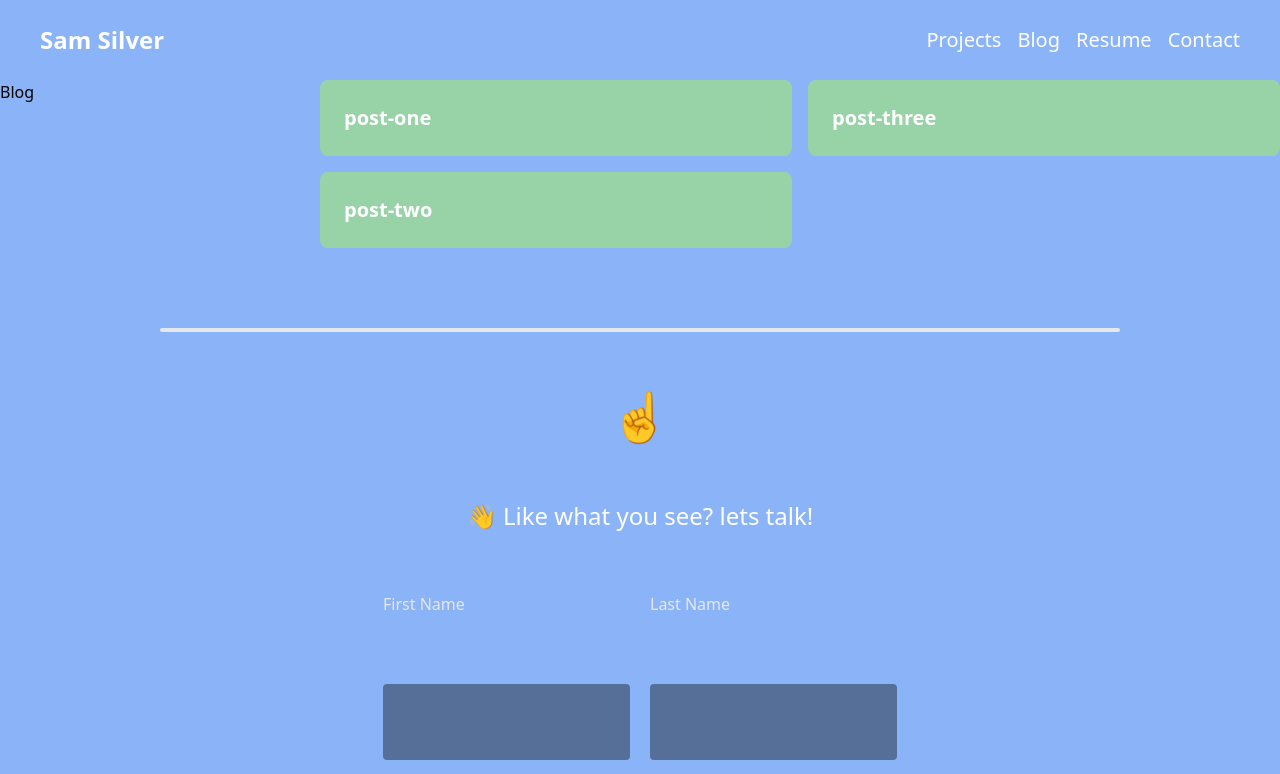
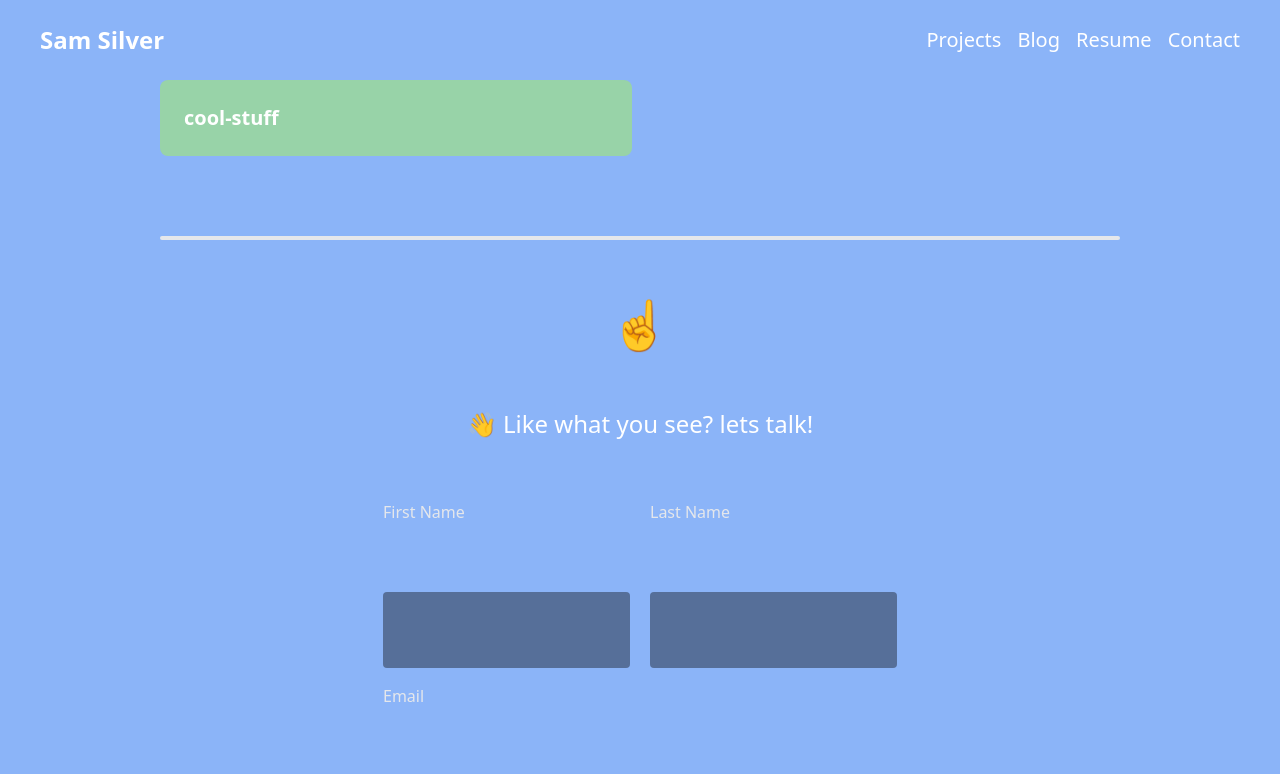
Before and after one commit to sam55silver/personal-website, a Next.js app: page /blog in a window 1280 px wide. Shown: the top 774 px of the page. Built offline with nearby package versions, Linux system fonts and the light colour scheme.

Commit message:
Added command to create and edit new posts

```diff
--- a/pages/blog/index.js
+++ b/pages/blog/index.js
@@ -16,16 +16,11 @@ const PostHeader = ({ slug }) => {
 
 const Blog = ({ paths }) => {
   return (
-    <div className="lg:container lg:mx-auto relative flex">
-      <div className="w-1/4">
-        <h1>Blog</h1>
-      </div>
-      <div className="w-3/4">
-        <div className="grid grid-cols-2 gap-4">
-          {paths.map((path) => {
-            return PostHeader({ slug: path });
-          })}
-        </div>
+    <div className="flex flex-col justify-center items-center">
+      <div className="grid grid-cols-2 gap-4 w-3/4">
+        {paths.map((path) => {
+          return PostHeader({ slug: path });
+        })}
       </div>
     </div>
   );
```
Also changed, not shown: posts/cool-stuff/cool-stuff.md (added, +11 -0 lines), posts/post-one.md (deleted, +0 -15 lines), posts/post-three.md (deleted, +0 -15 lines), posts/post-two.md (deleted, +0 -15 lines), 1 other file (tests, documents, lock files or other folders).
